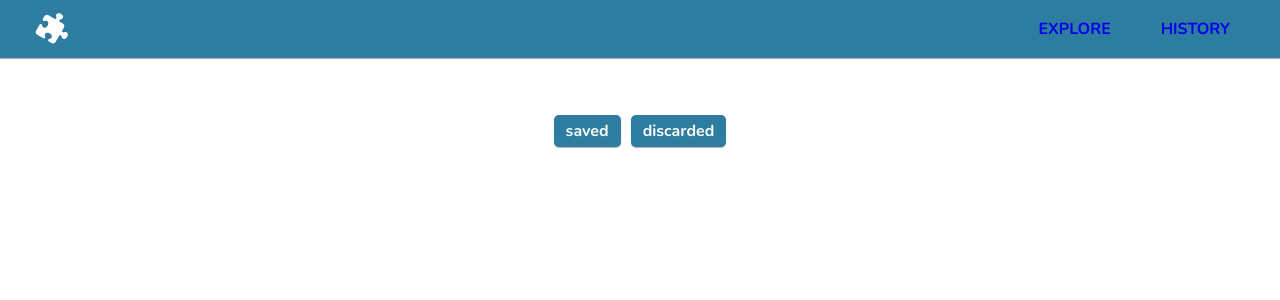
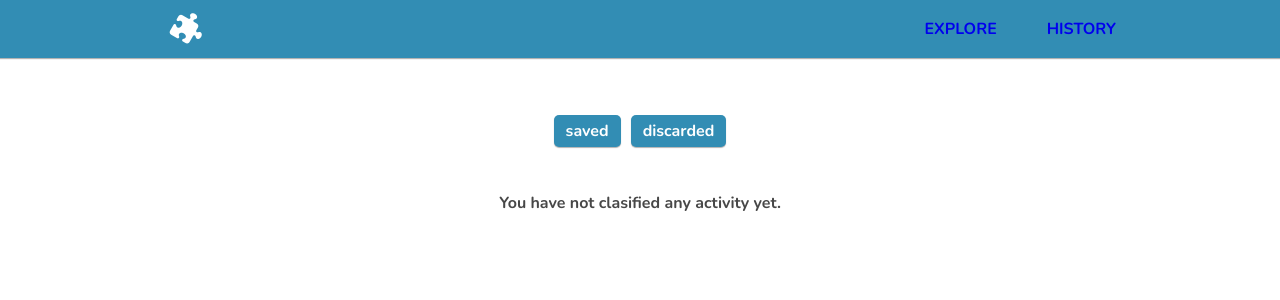
Before and after one commit to aoifeniav/Lets-Do-Something, an Angular app: page /history in a window 1280 px wide. Shown: the top 300 px of the page. Built offline with nearby package versions, Linux system fonts and the light colour scheme.

Commit message:
FEAT: Added message in history view when no activities have been clasified yet.

```diff
--- a/src/app/core/components/nav/nav.component.scss
+++ b/src/app/core/components/nav/nav.component.scss
@@ -1,19 +1,24 @@
 header {
     color: var(--white);
-}
-
-.navbar {
     width: 100%;
     background-color: var(--color-bright);
     box-shadow: var(--shadow);
     position: fixed;
     top: 0;
+    text-align: center;
+}
+
+.navbar {
+    max-width: 992px;
+    box-sizing: border-box;
+    margin: 0 auto;
+    padding: 0 20px;
     display: flex;
     justify-content: space-between;
     align-items: center;
 
     &__link {
-        margin-right: 50px;
+        margin-left: 50px;
         text-transform: uppercase;
         display: inline-block;
         padding: 18px 0;
@@ -29,7 +34,7 @@ header {
 }
 
 .fa-puzzle-piece {
-    margin-left: 40px;
+    margin: 0 10px;
     font-size: 30px;
     transform: rotate(30deg);
 }
--- a/src/app/pages/explore/components/explore-view/explore-view.component.html
+++ b/src/app/pages/explore/components/explore-view/explore-view.component.html
@@ -1,7 +1,6 @@
 <section class="gallery">
     <div *ngFor="let activity of apiDataList">
-        <app-card [activity]="activity"
-        (discardClickEvent)="onDiscardClick($event)"
-        (saveClickEvent)="onSaveClick($event)"></app-card>
+        <app-card [activity]="activity" (discardClickEvent)="onDiscardClick($event)"
+            (saveClickEvent)="onSaveClick($event)"></app-card>
     </div>
 </section>
--- a/src/app/pages/explore/components/explore-view/explore-view.component.ts
+++ b/src/app/pages/explore/components/explore-view/explore-view.component.ts
@@ -82,7 +82,6 @@ export class ExploreViewComponent implements OnInit {
     this.apiDataList[activityIndexInList].list = list;
 
     this.pagesService.clasified.push(this.apiDataList[activityIndexInList]);
-    console.log('Clasified activities:', this.pagesService.clasified);
 
     this.apiDataList.splice(activityIndexInList, 1);
     this.getActivityFromApi();
--- a/src/app/pages/history/components/history-view/history-view.component.html
+++ b/src/app/pages/history/components/history-view/history-view.component.html
@@ -1,10 +1,10 @@
 <app-header [historyHeaderContent]="historyHeader" (tagClickEvent)="onHistoryTagClick($event)"></app-header>
 
 <section class="gallery">
+    <span *ngIf="pagesService.clasified.length === 0">{{noActivitiesText}}</span>
     <div *ngFor="let activity of filteredList">
-        <app-card [activity]="activity"
-        (discardClickEvent)="onDiscardClick($event)"
-        (saveClickEvent)="onSaveClick($event)">
+        <app-card [activity]="activity" (discardClickEvent)="onDiscardClick($event)"
+            (saveClickEvent)="onSaveClick($event)">
         </app-card>
     </div>
 </section>
--- a/src/app/pages/history/components/history-view/history-view.component.ts
+++ b/src/app/pages/history/components/history-view/history-view.component.ts
@@ -12,6 +12,7 @@ export class HistoryViewComponent implements OnInit {
 
   public visibleListFilter: string[];
   public filteredList: ICard[];
+  public noActivitiesText: string = 'You have not clasified any activity yet.'
 
   constructor(public pagesService: PagesService) {
     this.historyHeader = {
--- a/src/app/shared/components/card/card.component.scss
+++ b/src/app/shared/components/card/card.component.scss
@@ -53,47 +53,47 @@
 
     &--education {
         border-color: var(--color-education);
-        background: linear-gradient(5deg, rgba(250, 210, 225, 1) 0%, rgba(250, 210, 225, 0) 50%);
+        background: linear-gradient(5deg, rgba(250, 210, 225, 0.5) 0%, rgba(250, 210, 225, 0) 100%);
     }
 
     &--recreational {
         border-color: var(--color-recreational);
-        background: linear-gradient(5deg, rgba(240, 239, 235, 1) 0%, rgba(240, 239, 235, 0) 50%);
+        background: linear-gradient(5deg, rgba(240, 239, 235, 0.5) 0%, rgba(240, 239, 235, 0) 100%);
     }
 
     &--social {
         border-color: var(--color-social);
-        background: linear-gradient(5deg, rgba(234, 228, 233, 1) 0%, rgba(234, 228, 233, 0) 50%);
+        background: linear-gradient(5deg, rgba(234, 228, 233, 0.5) 0%, rgba(234, 228, 233, 0) 100%);
     }
 
     &--diy {
         border-color: var(--color-diy);
-        background: linear-gradient(5deg, rgba(253, 226, 228, 1) 0%, rgba(253, 226, 228, 0) 50%);
+        background: linear-gradient(5deg, rgba(253, 226, 228, 0.5) 0%, rgba(253, 226, 228, 0) 100%);
     }
 
     &--charity {
         border-color: var(--color-charity);
-        background: linear-gradient(5deg, rgba(226, 236, 233, 1) 0%, rgba(226, 236, 233, 0) 50%);
+        background: linear-gradient(5deg, rgba(226, 236, 233, 0.5) 0%, rgba(226, 236, 233, 0) 100%);
     }
 
     &--cooking {
         border-color: var(--color-cooking);
-        background: linear-gradient(5deg, rgba(255, 241, 230, 1) 0%, rgba(255, 241, 230, 0) 50%);
+        background: linear-gradient(5deg, rgba(255, 241, 230, 0.5) 0%, rgba(255, 241, 230, 0) 100%);
     }
 
     &--relaxation {
         border-color: var(--color-relaxation);
-        background: linear-gradient(5deg, rgba(223, 231, 253, 1) 0%, rgba(223, 231, 253, 0) 50%);
+        background: linear-gradient(5deg, rgba(223, 231, 253, 0.5) 0%, rgba(223, 231, 253, 0) 100%);
     }
 
     &--music {
         border-color: var(--color-music);
-        background: linear-gradient(5deg, rgba(205, 218, 253, 1) 0%, rgba(205, 218, 253, 0) 50%);
+        background: linear-gradient(5deg, rgba(205, 218, 253, 0.5) 0%, rgba(205, 218, 253, 0) 100%);
     }
 
     &--busywork {
         border-color: var(--color-busywork);
-        background: linear-gradient(5deg, rgba(190, 225, 230, 1) 0%, rgba(190, 225, 230, 0) 50%);
+        background: linear-gradient(5deg, rgba(190, 225, 230, 0.5) 0%, rgba(190, 225, 230, 0) 100%);
     }
 }
 
--- a/src/styles/_colors.scss
+++ b/src/styles/_colors.scss
@@ -2,16 +2,16 @@
     --white: #ffffff;
     --grey-light: #b3b3b3;
     --grey-dark: #474747;
-    --color-dark: #468faf;
-    --color-bright: #2c7da0;
+    --color-dark: #006692;
+    --color-bright: #328db4;
 
-    --color-education: #FAD2E1;
-    --color-recreational: #F0EFEB;
-    --color-social: #EAE4E9;
-    --color-diy: #FDE2E4;
-    --color-charity: #E2ECE9;
-    --color-cooking: #FFF1E6;
-    --color-relaxation: #DFE7FD;
-    --color-music: #CDDAFD;
-    --color-busywork: #BEE1E6;
+    --color-education: rgba(250, 210, 225, 0.5);
+    --color-recreational: rgba(240, 239, 235, 0.5);
+    --color-social: rgba(234, 228, 233, 0.5);
+    --color-diy: rgba(253, 226, 228, 0.5);
+    --color-charity: rgba(226, 236, 233, 0.5);
+    --color-cooking: rgba(255, 241, 230, 0.5);
+    --color-relaxation: rgba(223, 231, 253, 0.5);
+    --color-music: rgba(205, 218, 253, 0.5);
+    --color-busywork: rgba(190, 225, 230, 0.5);
 }
```
Also changed, not shown: src/app/pages/history/components/history-view/history-view.component.scss (line endings or trailing spaces).
